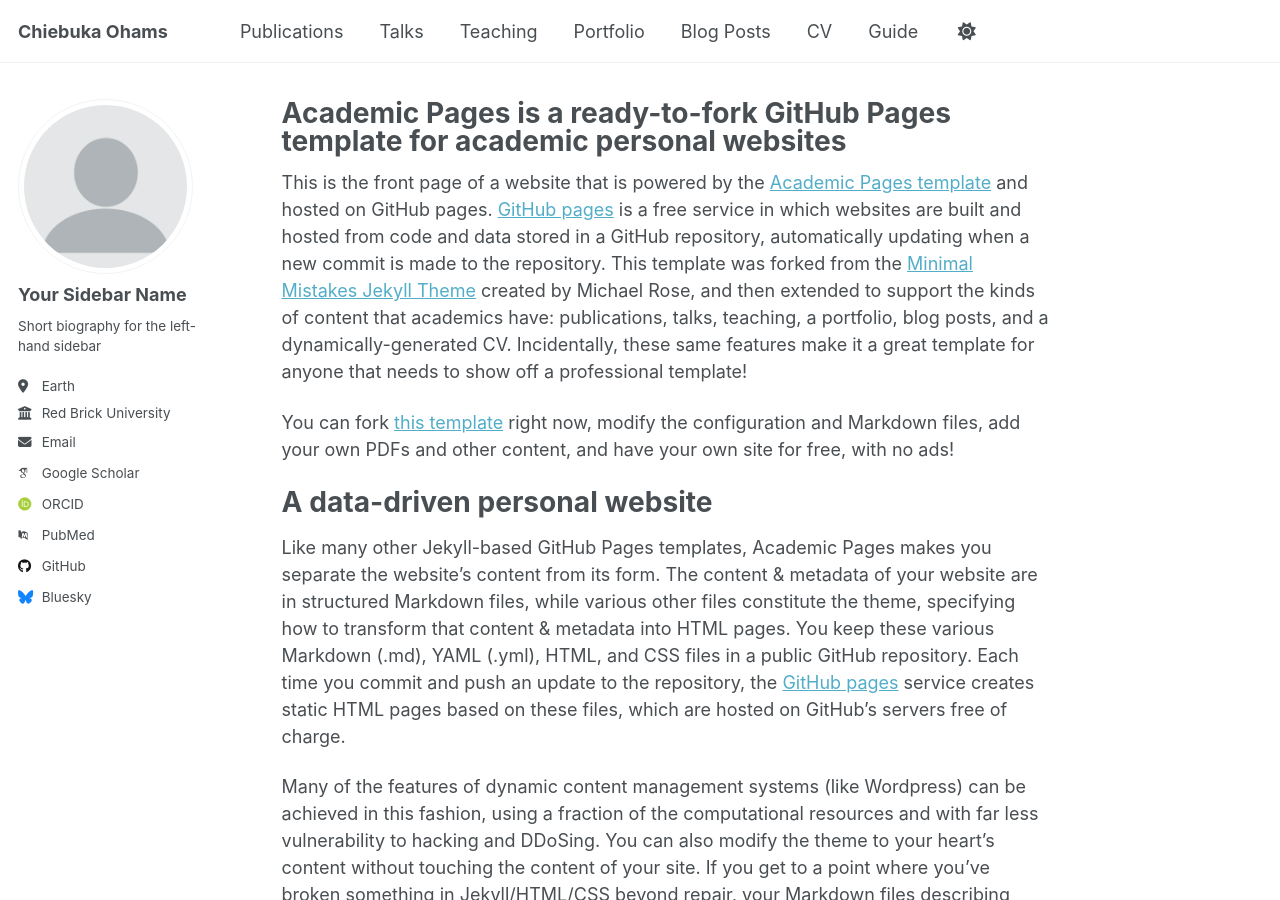
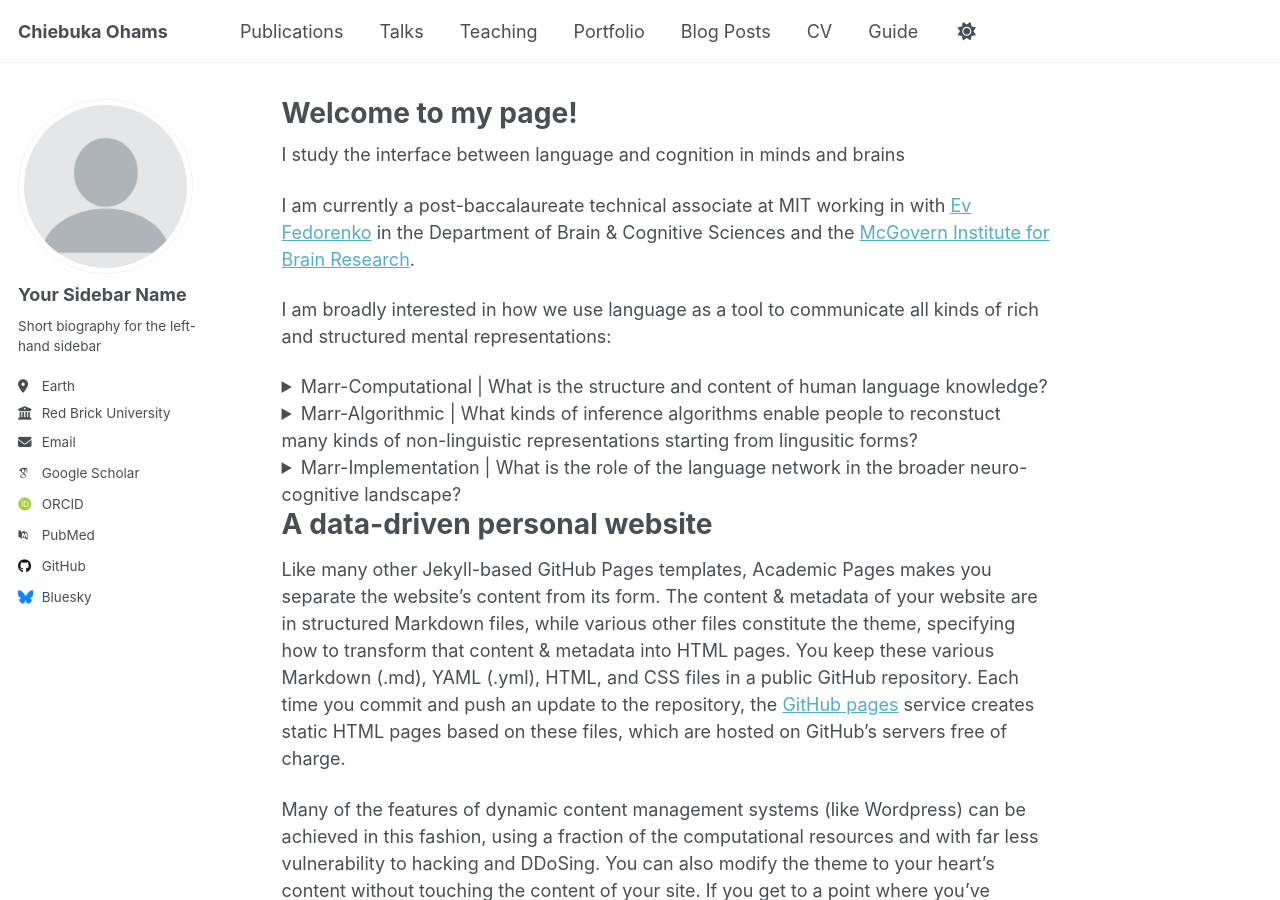
Before and after one commit to Chief-Buka/Chief-Buka.github.io, a Jekyll site: the page built from _pages/about.md, in a window 1280 px wide and 900 px high. Built offline with Jekyll 4.4.1, drawn with Linux system fonts in a browser that asks for light colours; some web fonts are replaced; a script that is not in the unit is left out.

Commit message:
Update about.md

```diff
--- a/_pages/about.md
+++ b/_pages/about.md
@@ -1,15 +1,37 @@
 ---
 permalink: /
-title: "Academic Pages is a ready-to-fork GitHub Pages template for academic personal websites"
+title: "Welcome to my page!"
 author_profile: true
 redirect_from:
   - /about/
   - /about.html
 ---
 
-This is the front page of a website that is powered by the [Academic Pages template](https://github.com/academicpages/academicpages.github.io) and hosted on GitHub pages. [GitHub pages](https://pages.github.com) is a free service in which websites are built and hosted from code and data stored in a GitHub repository, automatically updating when a new commit is made to the repository. This template was forked from the [Minimal Mistakes Jekyll Theme](https://mmistakes.github.io/minimal-mistakes/) created by Michael Rose, and then extended to support the kinds of content that academics have: publications, talks, teaching, a portfolio, blog posts, and a dynamically-generated CV. Incidentally, these same features make it a great template for anyone that needs to show off a professional template!
+I study the interface between language and cognition in minds and brains
 
- You can fork [this template](https://github.com/academicpages/academicpages.github.io) right now, modify the configuration and Markdown files, add your own PDFs and other content, and have your own site for free, with no ads!
+I am currently a post-baccalaureate technical associate at MIT working in with [Ev Fedorenko](https://www.evlab.mit.edu/) in the Department of Brain & Cognitive Sciences and the [McGovern Institute for Brain Research](https://mcgovern.mit.edu/).
+
+I am broadly interested in how we use language as a tool to communicate all kinds of rich and structured mental representations:
+<details>
+<summary>Marr-Computational | What is the structure and content of human language knowledge?</summary>
+<br>
+X
+</details>
+<details>
+<summary>Marr-Algorithmic | What kinds of inference algorithms enable people to reconstuct many kinds of non-linguistic representations starting from lingusitic forms?</summary>
+<br>
+Y
+</details>
+<details>
+<summary>Marr-Implementation | What is the role of the language network in the broader neuro-cognitive landscape?</summary>
+<br>
+  <details>
+  <summary> What does the language network compute? What are it's inputs and outputs?</summary>
+  </details>
+  <details>
+  <summary>How does our neural language system interface and interact with other neuro-cognitive systems?</summary>
+  </details>
+</details>
 
 A data-driven personal website
 ======
```
